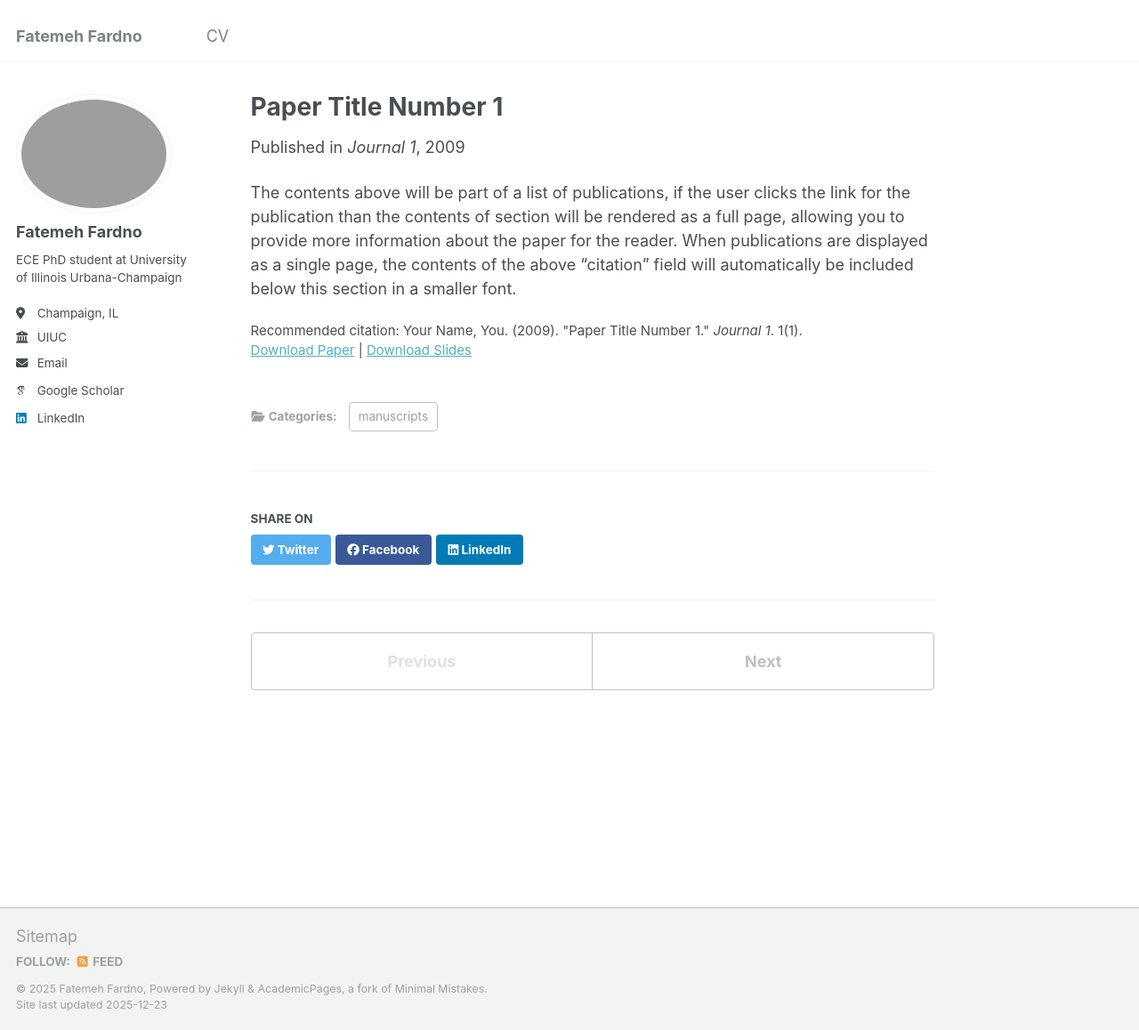
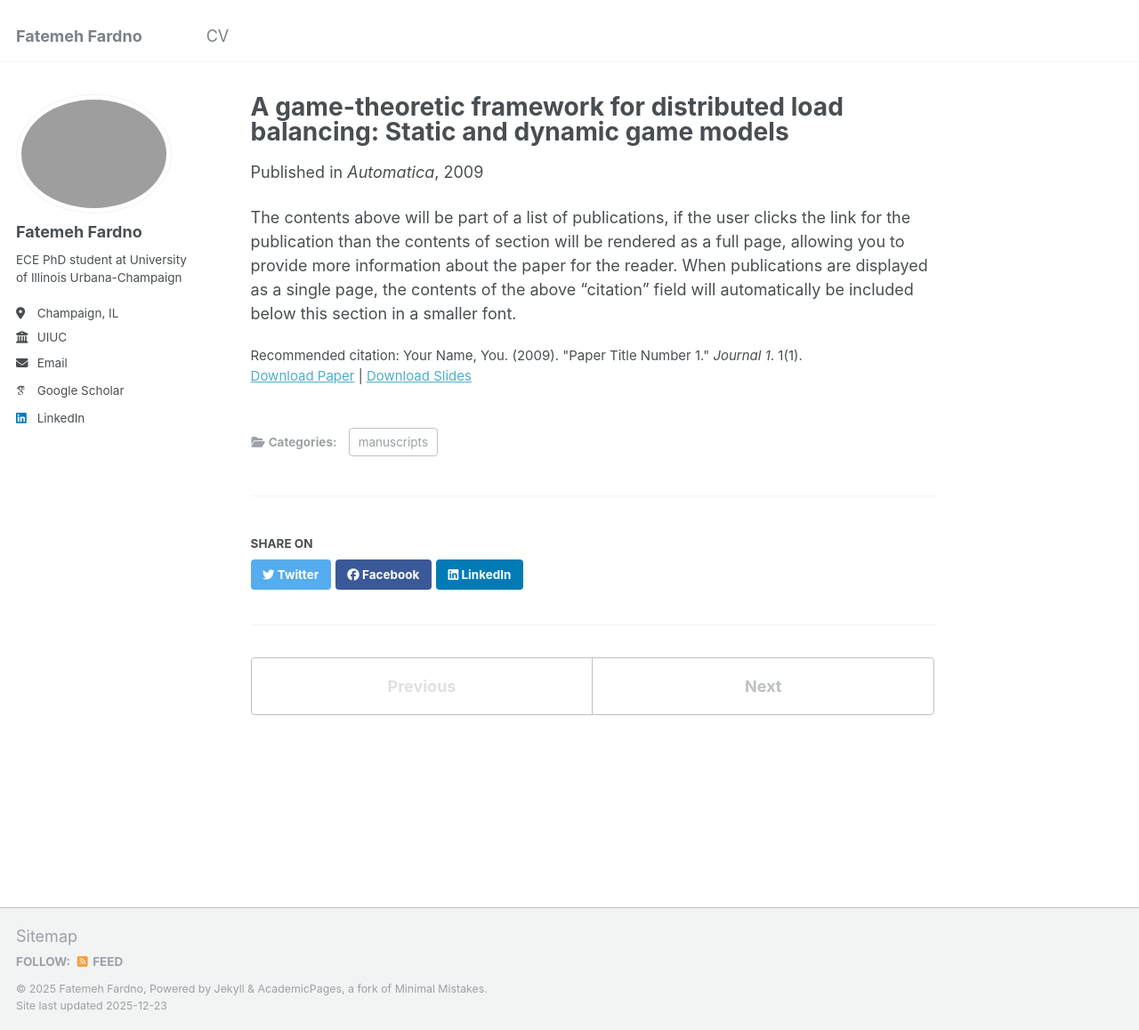
Before and after one commit to ffardno/ffardno.github.io, a Jekyll site: the page built from _publications/2009-10-01-paper-title-number-1.md, in a window 1280 px wide and 1158 px high. Shown: the whole window at 89% size. Built offline with Jekyll 4.4.1, drawn with Linux system fonts in a browser that asks for light colours; some web fonts are replaced.

Commit message:
Update 2009-10-01-paper-title-number-1.md

```diff
--- a/_publications/2009-10-01-paper-title-number-1.md
+++ b/_publications/2009-10-01-paper-title-number-1.md
@@ -1,13 +1,13 @@
 ---
-title: "Paper Title Number 1"
+title: "A game-theoretic framework for distributed load balancing: Static and dynamic game models"
 collection: publications
 category: manuscripts
 permalink: /publication/2009-10-01-paper-title-number-1
 excerpt: 'This paper is about the number 1. The number 2 is left for future work.'
 date: 2009-10-01
-venue: 'Journal 1'
+venue: 'Automatica'
 slidesurl: 'http://academicpages.github.io/files/slides1.pdf'
-paperurl: 'http://academicpages.github.io/files/paper1.pdf'
+paperurl: '[http://academicpages.github.io/files/paper1.pdf](https://www.sciencedirect.com/science/article/pii/S0005109825006958?dgcid=author)'
 citation: 'Your Name, You. (2009). &quot;Paper Title Number 1.&quot; <i>Journal 1</i>. 1(1).'
 ---
 
```
